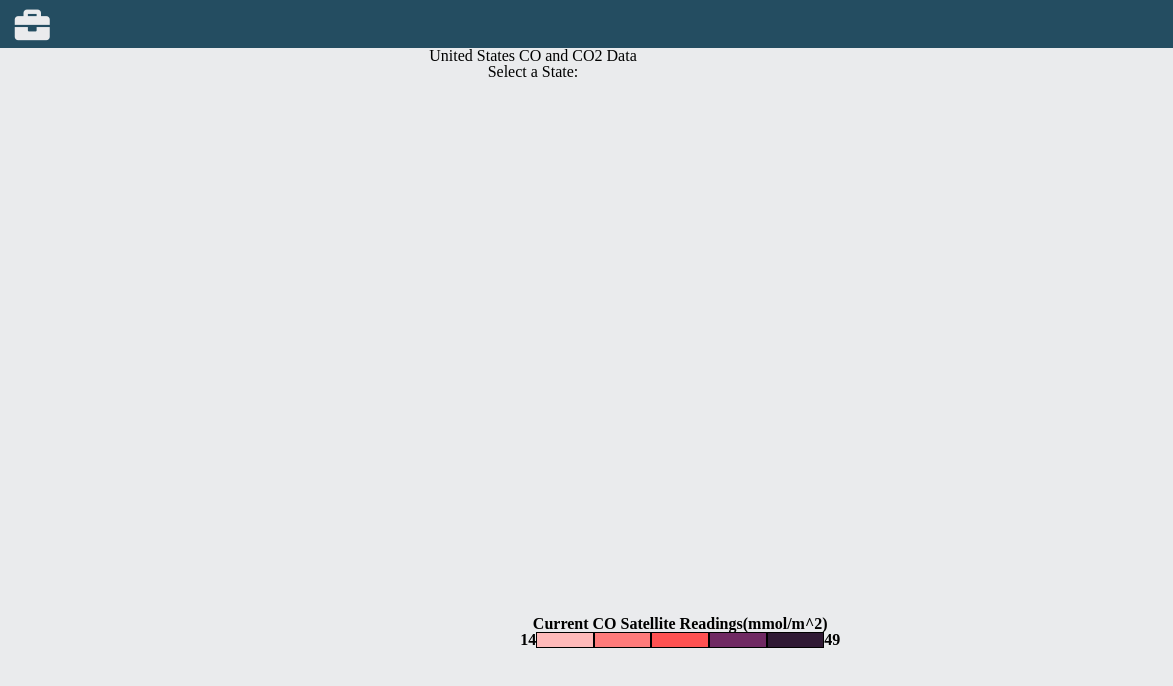
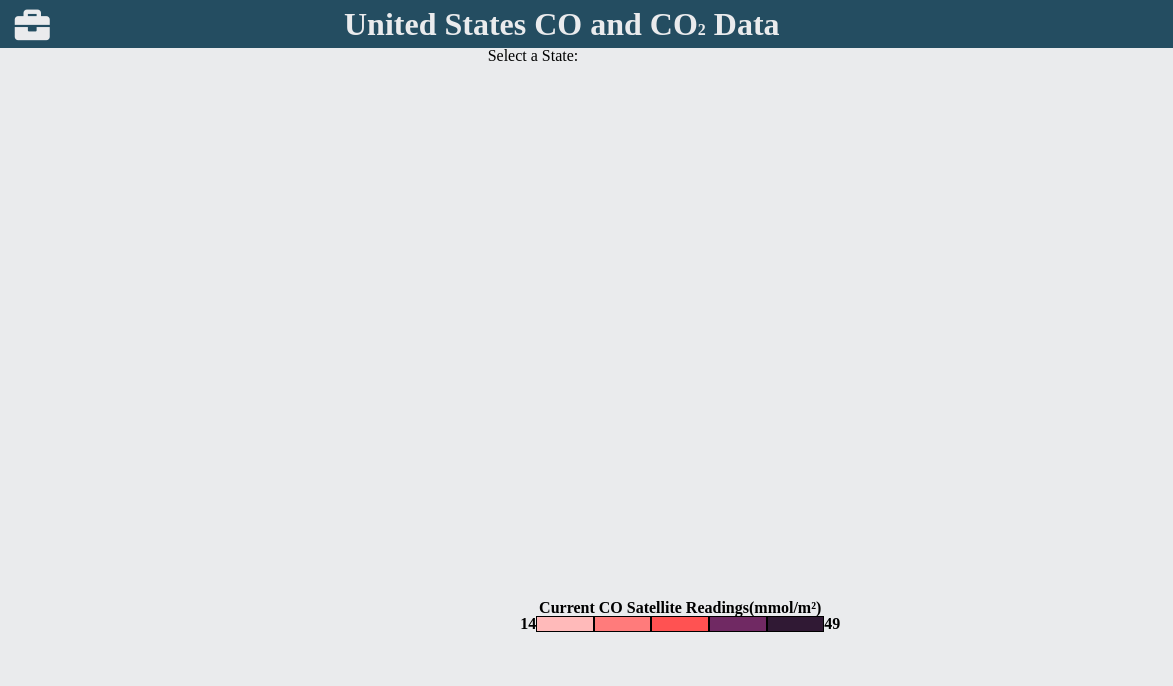
Before and after one commit to garretdgrant/emission_visualization, a website built with webpack: page index.html in a window 1280 px wide. Shown: the top 686 px of the page, 107-1280 px from the left. Built offline with nearby package versions, Linux system fonts and the light colour scheme; no server answers.

Commit message:
Title added to nav bar

```diff
--- a/index.html
+++ b/index.html
@@ -16,15 +16,19 @@
     <title>Emission Visualization</title>
 </head>
 <nav>
-    <div>
+    <div class="links">
         <a href="https://www.linkedin.com/in/garret-d-grant/"><i class="fab fa-linkedin"></i></a>
-        <a href=""><i class="fab fa-github"></i></a>
+        <a href="https://github.com/garretdgrant"><i class="fab fa-github"></i></a>
         <a href=""><i class="fas fa-briefcase"></i></a>
     </div>
+
+    <div class="title">
+        <div>United States CO and CO<sub>2</sub> Data<p></p></div>
+    </div>
+
 </nav>
 <body>
-    <h1 class="title">United States CO and CO2 Data</h1>
-    <h2>Select a State: </h2>
+    <h1>Select a State: </h1>
     <div class="maps">
         <div class="states">
         </div>
@@ -41,7 +45,7 @@
         </div> -->
     <!-- </div> -->
     <div id="flexer">
-        <p id="legTitle">Current CO Satellite Readings(mmol/m^2)</p>
+        <p id="legTitle">Current CO Satellite Readings(mmol/m&sup2;)</p>
 
 
         <div class="legend">
--- a/src/index.scss
+++ b/src/index.scss
@@ -9,11 +9,23 @@ body{
     // margin-top: -9%;
 }
 
-nav div{
+nav div.links{
     width: 11rem;
     display: flex;
     justify-content: space-evenly;
     align-items: center;
+}
+
+nav div.title{
+    font-size: xx-large;
+    font-weight: bold;
+    color: #EAEBED;
+    width: 77vw;
+    display: flex;
+    align-self: center;
+    justify-content: center;
+
+
 }
 
 nav{
@@ -28,12 +40,18 @@ i{
     font-size: 35px;
     font-weight: bold;
     color: #EAEBED;
+    transition: 500ms;
 }
 
 i:hover{
-    scale: 1.1;
+    scale: 1.25;
+    color: #98dad9;
+}
 
-}
+sub {
+    /* Move the subscripted text down, but only half as far down as the superscript moved up */
+    font-size: medium;
+  }
 
 .states{
     width: 100vw;
```
Also changed, not shown: dist/main.css.
